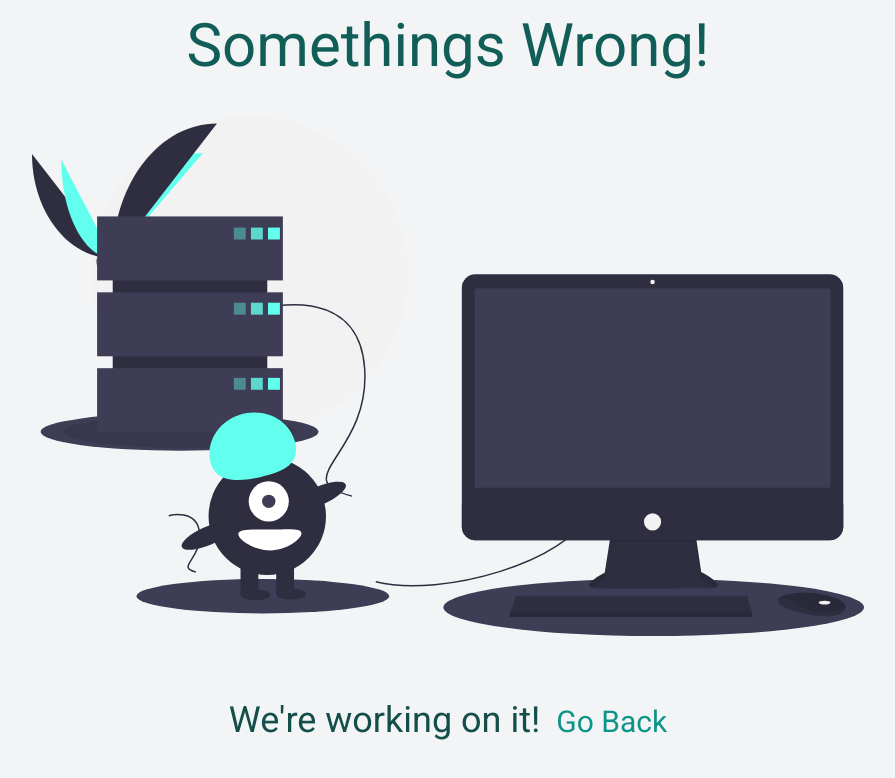
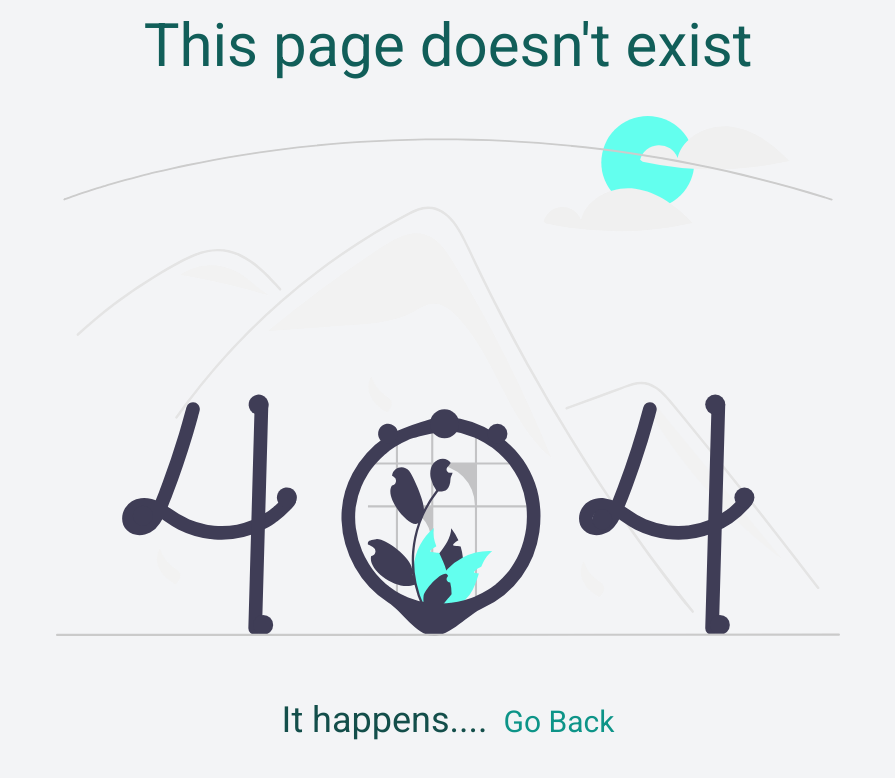
Before and after one commit to hopeVaughn/p2p, a React (Vite) app in the folder apps/client/: page / in a window 1280 px wide. Shown: the top 778 px of the page, without its empty margins (192-1087 px from the left). Built offline with nearby package versions, Linux system fonts and the light colour scheme.

Commit message:
add basic 404 page

```diff
--- a/apps/client/src/App.tsx
+++ b/apps/client/src/App.tsx
@@ -1,13 +1,15 @@
 import Landing from "./Pages/Landing"
 import Register from "./Pages/Register";
 import Error from "./Pages/Error";
+import PageNotFound from "./Pages/PageNotFound";
 function App() {
 
   return (
     <>
       {/* <Landing /> */}
       {/* <Register /> */}
-      <Error />
+      {/* <Error /> */}
+      <PageNotFound />
 
     </>
   );
--- a/apps/client/src/Pages/Error.tsx
+++ b/apps/client/src/Pages/Error.tsx
@@ -9,8 +9,6 @@ const Error: React.FC = () => {
       <p className='text-4xl md:py-16 text-teal-900 text-center w-full'>We're working on it!
         <a href="#" className='pl-4 text-3xl text-teal-600 text-center w-full'>Go Back</a>
       </p>
-      <div className="w-full md:px-0">
-      </div>
     </main>
   )
 }
--- a/apps/client/src/Pages/PageNotFound.tsx
+++ b/apps/client/src/Pages/PageNotFound.tsx
@@ -0,0 +1,16 @@
+import React from 'react';
+import { page_not_found } from '../assets';
+
+const PageNotFound: React.FC = () => {
+  return (
+    <main className='flex flex-col items-center justify-center bg-gray-100 min-h-screen text-center md:px-0 relative'>
+      <h1 className='text-6xl  text-teal-800 mt-4 text-center pb-10 w-full'>This page doesn't exist</h1>
+      <img src={page_not_found} className='mx-auto max-w-full h-[65vh]' alt="age_not_found" />
+      <p className='text-4xl md:py-16 text-teal-900 text-center w-full'>It happens....
+        <a href="#" className='pl-4 text-3xl text-teal-600 text-center w-full'>Go Back</a>
+      </p>
+    </main>
+  )
+}
+
+export default PageNotFound;
```
